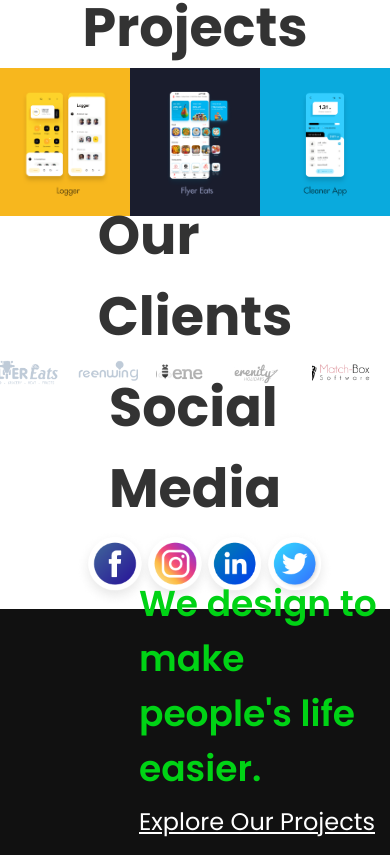
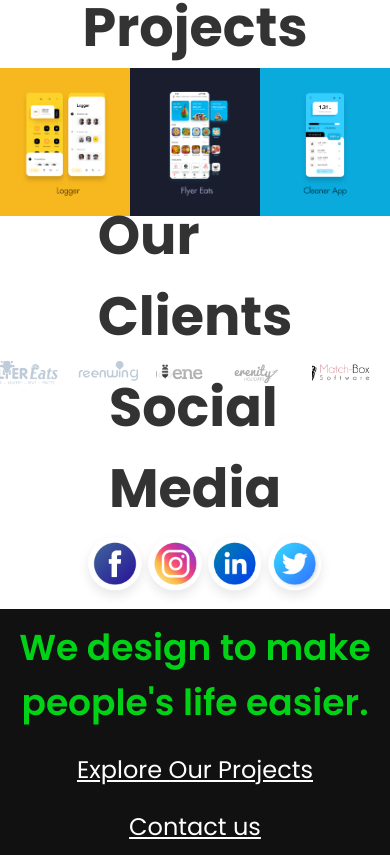
Before and after one commit to Anup888/dipixel, a React (Create React App) app: page / in a window 390 px wide. Shown: the part 2959-3814 px from the top of the page. Built offline with nearby package versions, Linux system fonts and the light colour scheme.

Commit message:
fix foot

```diff
--- a/src/assets/style/footer/style.module.scss
+++ b/src/assets/style/footer/style.module.scss
@@ -10,9 +10,10 @@
   background: #111111;
   border-radius: 0px;
   justify-content: center;
-  @media only screen and (max-width: 600px) {
-    flex-direction: column;
-  }
+  // @media only screen and (max-width: 600px) {
+  //   flex-direction: column;
+  //   justify-content: center;
+  // }
 }
 .footer_heading {
   // position: absolute;
@@ -64,3 +65,20 @@
     color: #ffffff;
   }
 }
+
+@media only screen and (max-width: 600px) {
+  .footer_wrapper {
+    justify-content: center;
+    margin: auto;
+  }
+  .footer_heading {
+    text-align: center;
+    margin: auto;
+    // margin-left: auto !important;
+    // margin-right: auto !important;
+  }
+  .footer_link {
+    margin: auto;
+    text-align: center;
+  }
+}
```
